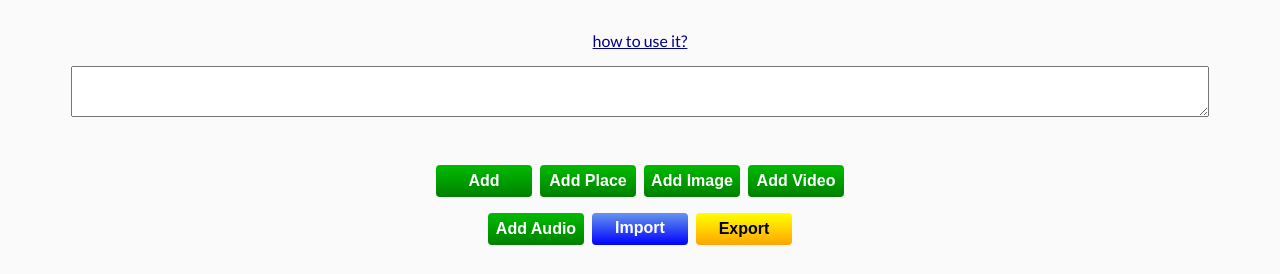
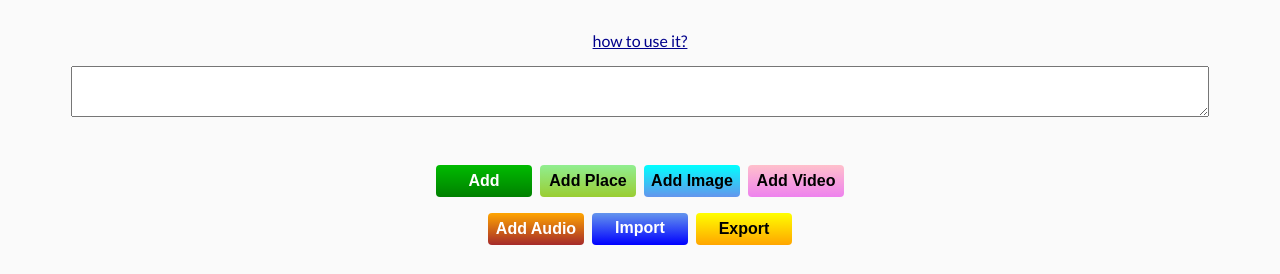
Before and after one commit to rpe4q/notesapp, a plain HTML site: page index.html in a window 1280 px wide. Shown: the part 135-409 px from the top of the page. Drawn offline with Linux system fonts and the light colour scheme.

Commit message:
ui update

```diff
--- a/index.html
+++ b/index.html
@@ -46,12 +46,12 @@
             <p class="addBtn">
                 <p class="addBtn">
                     <button id="addButton">Add</button>
-                    <button id="addButton" name="addPl">Add Place</button>
-                    <button id="addButton" name="addImg">Add Image</button>
-                    <button id="addButton" name="addVid">Add Video</button>
+                    <button id="addPlButton" name="addPl">Add Place</button>
+                    <button id="addIgButton" name="addImg">Add Image</button>
+                    <button id="addVdButton" name="addVid">Add Video</button>
                 </p>
                 <span class="addBtn">
-                    <button id="addButton" name="addAud">Add Audio</button>
+                    <button id="addAuButton" name="addAud">Add Audio</button>
                     <input type="file" accept=".json"
                         id="impButton" class="file-input">
                     <button id="expButton">Export</button>
--- a/sass/index.sass
+++ b/sass/index.sass
@@ -58,13 +58,13 @@ body
             @extend %pressanim
         .addBtn
             justify-content: center
-            #addButton, #impButton, #expButton
+            #addButton, #impButton, .file-input, #expButton,
+            #addPlButton, #addIgButton, #addVdButton, #addAuButton
                 @include spacing(.25em)
+                @extend %btnstyle
             #addButton
-                @extend %btnstyle
                 @include colors(linear-gradient(#00bb00, green), white)
             .file-input
-                @extend %btnstyle
                 @include colors(linear-gradient(cornflowerblue, blue), transparent)
                 &::file-selector-button
                     background: transparent
@@ -81,8 +81,15 @@ body
                     content: 'Import'
                     color: white
             #expButton
-                @extend %btnstyle
                 @include colors(linear-gradient(yellow, orange), black)
+            #addPlButton
+                @include colors(linear-gradient(lightgreen, yellowgreen), black)
+            #addIgButton
+                @include colors(linear-gradient(cyan, cornflowerblue), black)
+            #addVdButton
+                @include colors(linear-gradient(pink, violet), black)
+            #addAuButton
+                @include colors(linear-gradient(orange, brown), white)
 
 .card
     background: white
```
Also changed, not shown: sass/index.css, 1 other file.
